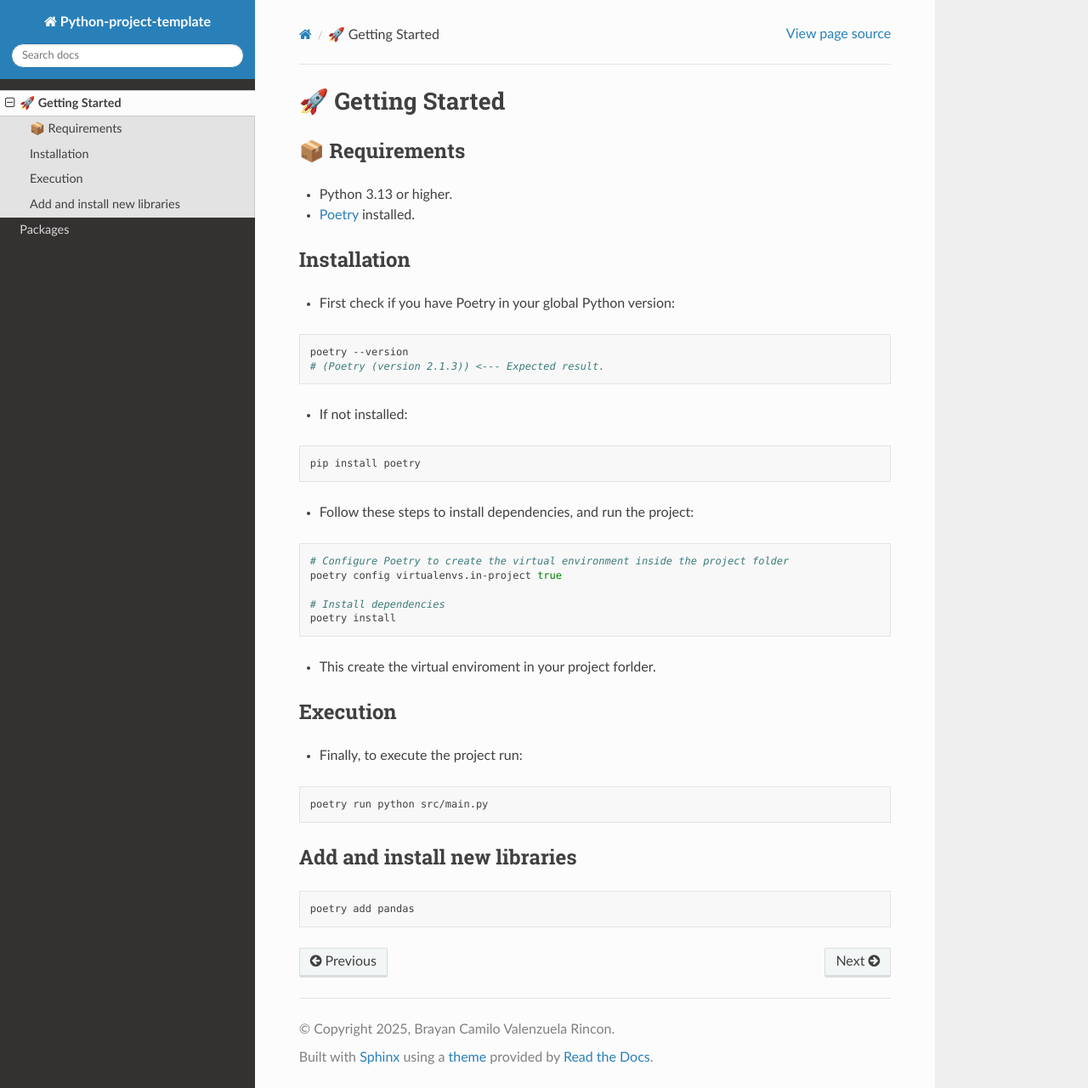
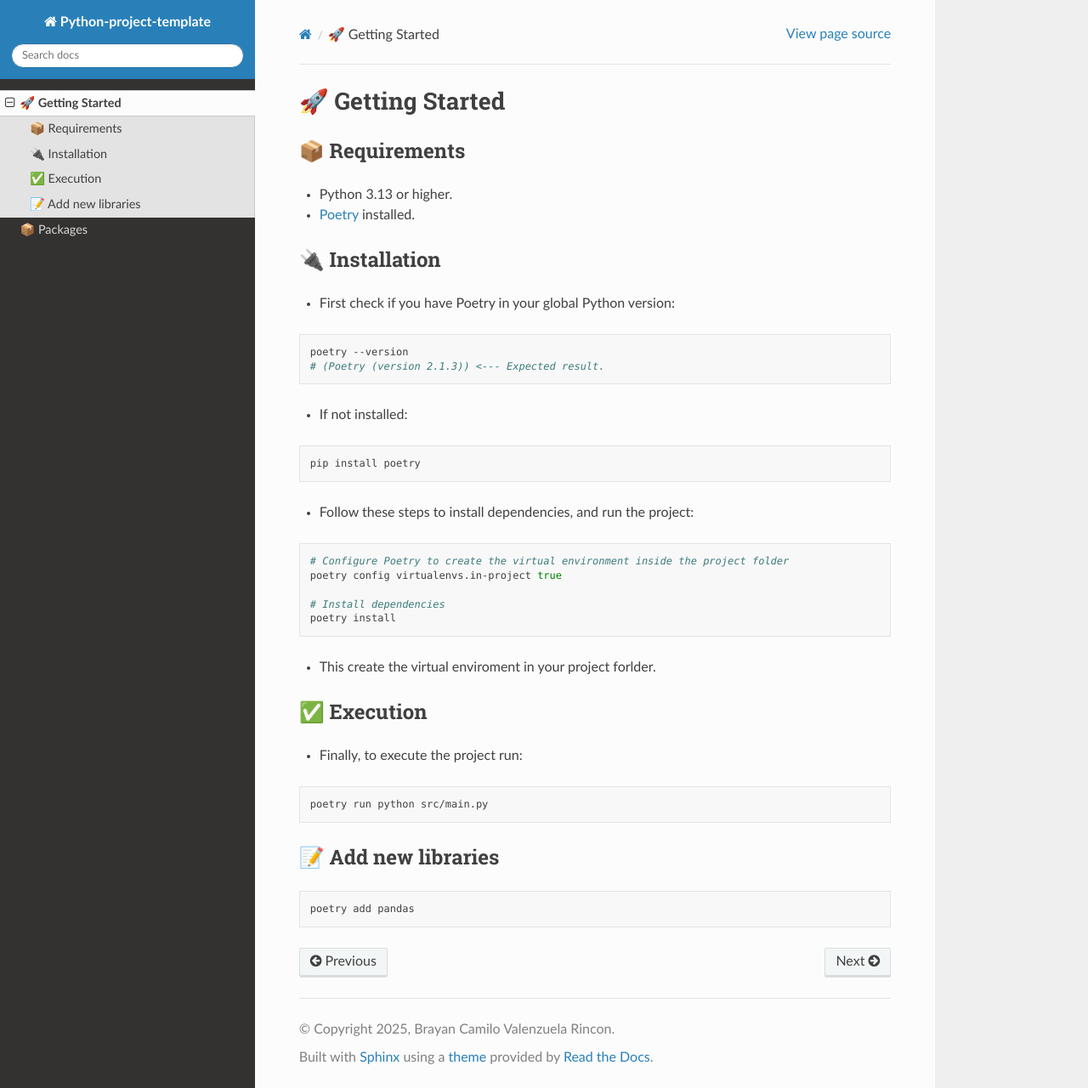
Before and after one commit to Brayan-CVR/Python-project-template, a Sphinx documentation site: the page built from docs/source/getting_started.md, in a window 1280 px wide and 1280 px high. Shown: the whole window at 85% size. Built offline with Sphinx 7.4.7 and the Read the Docs theme 3.1.0, drawn with Linux system fonts in a browser that asks for light colours.

Commit message:
Update documentation

````diff
--- a/docs/source/getting_started.md
+++ b/docs/source/getting_started.md
@@ -5,7 +5,7 @@
 - Python 3.13 or higher.
 - [Poetry](https://python-poetry.org/docs/#installation) installed.
 
-## Installation
+## 🔌 Installation
 
 - First check if you have Poetry in your global Python version:
 
@@ -32,7 +32,7 @@ poetry install
 
 - This create the virtual enviroment in your project forlder.
 
-## Execution
+## ✅ Execution
 
 - Finally, to execute the project run:
 
@@ -40,7 +40,7 @@ poetry install
 poetry run python src/main.py
 ```
 
-## Add and install new libraries
+## 📝 Add new libraries
 
 ```bash
 poetry add pandas
--- a/docs/source/modules.rst
+++ b/docs/source/modules.rst
@@ -1,5 +1,5 @@
-Packages
-========
+📦 Packages
+===========
 
 .. toctree::
    :maxdepth: 4
````
Also changed, not shown: docs/source/index.md (+1 -1 lines), 16 other files.
